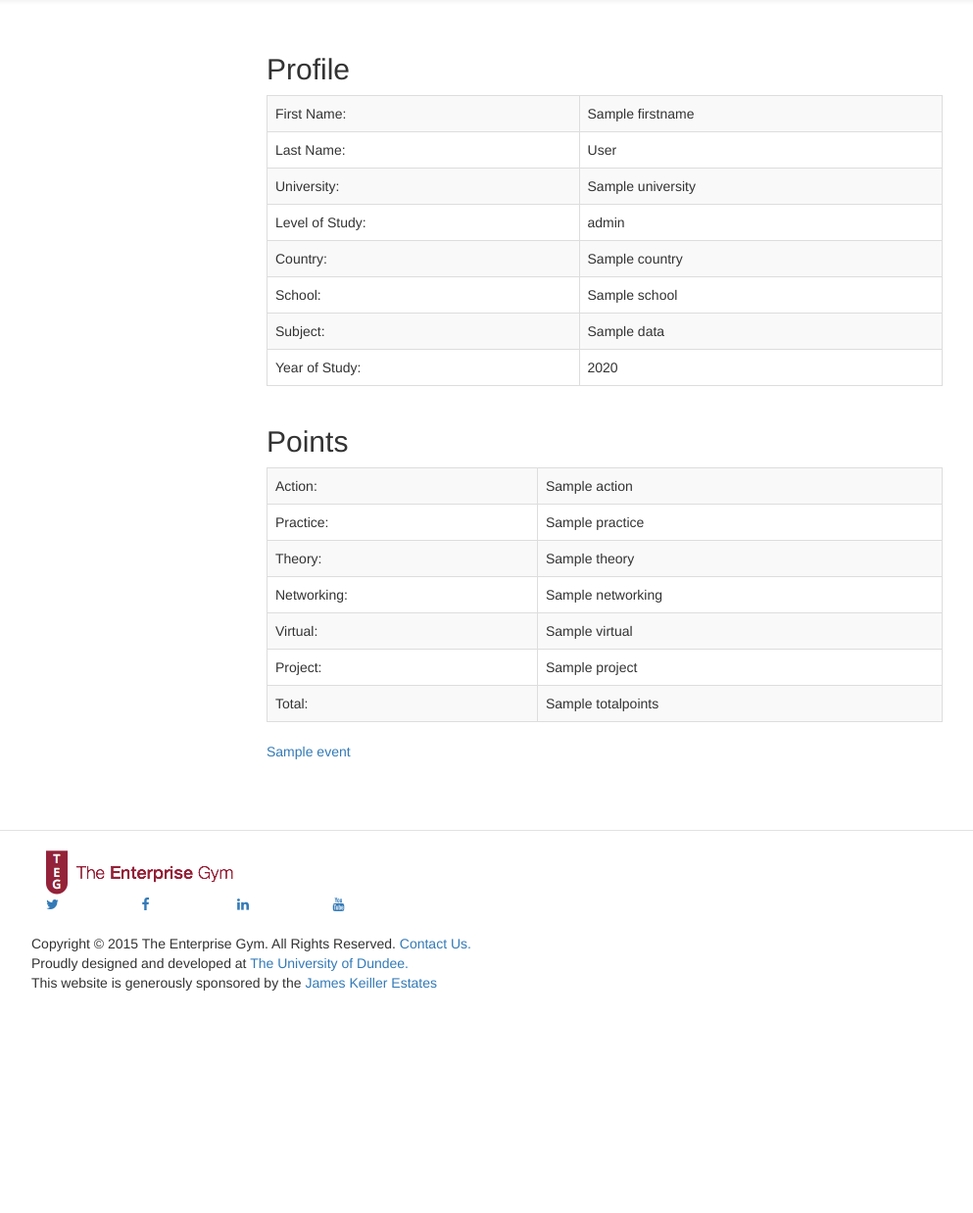
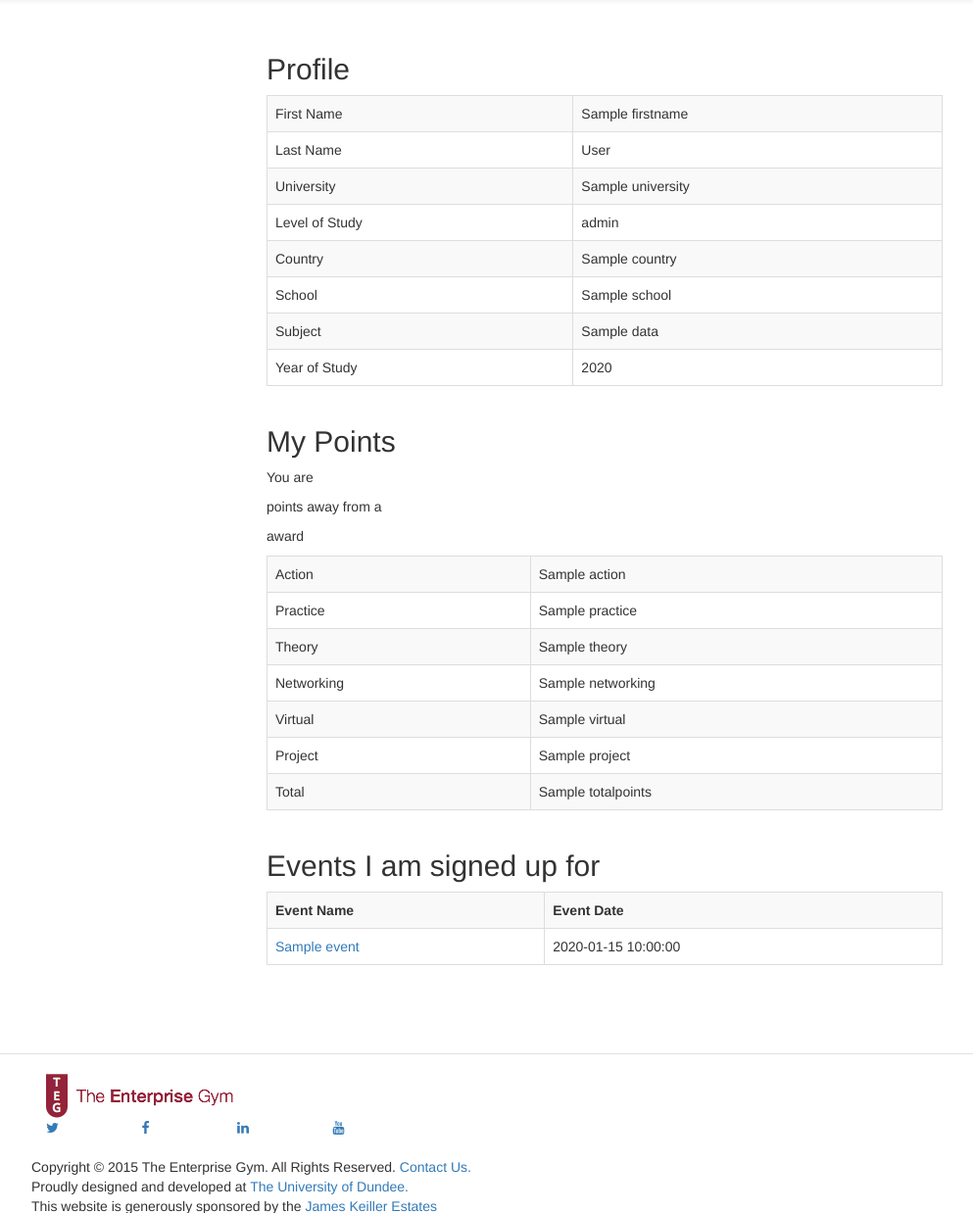
Before and after one commit to jslvtr/AC41004-Team-2, a Flask app: template src/templates/user-profile.html in a window 1280 px wide. Shown: the part 56-1294 px from the top of the page at 98% size, without its empty margins (23-1016 px from the left). Before the commit the page ends 1067 px from the top, so only its background shows below. Run offline with Flask 2, Linux system fonts and the light colour scheme; the template is opened without the code that fills it: most values are stand-ins (such as "Sample title", 1, 10 or a date in 2020); parts of the project's set-up code (start-up, migrations or seed data) failed here and were passed over; some libraries are stand-ins or nearby versions.

Commit message:
-removed progress bar -added events i am signed up for table

```diff
--- a/src/templates/user-profile.html
+++ b/src/templates/user-profile.html
@@ -5,31 +5,43 @@
     <h2>Profile</h2>
     <div class="table-responsive" >
         <table class="table table-striped table-bordered">
-            <tr><td>First Name:</td><td>{{profile.data['firstname']}}</td></tr>
-            <tr><td>Last Name:</td><td> {{profile.data['lastname']}} </td></tr>
-            <tr><td>University:</td><td> {{profile.data['university']}} </td></tr>
-            <tr><td>Level of Study:</td><td> {{profile.data['level']}} </td></tr>
-            <tr><td>Country:</td><td> {{profile.data['country']}} </td></tr>
-            <tr><td>School:</td><td> {{profile.data['school']}} </td></tr>
-            <tr><td>Subject:</td><td> {{profile.data['subject']}} </td></tr>
-            <tr><td>Year of Study:</td><td> {{profile.data['year']}} </td></tr>
+            <tr><td>First Name</td><td>{{profile.data['firstname']}}</td></tr>
+            <tr><td>Last Name</td><td> {{profile.data['lastname']}} </td></tr>
+            <tr><td>University</td><td> {{profile.data['university']}} </td></tr>
+            <tr><td>Level of Study</td><td> {{profile.data['level']}} </td></tr>
+            <tr><td>Country</td><td> {{profile.data['country']}} </td></tr>
+            <tr><td>School</td><td> {{profile.data['school']}} </td></tr>
+            <tr><td>Subject</td><td> {{profile.data['subject']}} </td></tr>
+            <tr><td>Year of Study</td><td> {{profile.data['year']}} </td></tr>
             </table>
-                </div>
+    </div>
 
-<h2>Points</h2>
+<h2>My Points</h2>
+    <div class="">
+        <p>You are </p> <p> points away from a </p> <p> award</p>
+    </div>
+    <div class="table-responsive">
     <table class="table table-striped table-bordered">
         {% set points = profile.data['points'] %}
-        <tr><td>Action:</td><td>{{points.action}}</td></tr>
-        <tr><td>Practice:</td><td> {{points.practice}} </td></tr>
-        <tr><td>Theory:</td><td> {{points.theory}} </td></tr>
-        <tr><td>Networking:</td><td> {{points.networking}} </td></tr>
-        <tr><td>Virtual:</td><td> {{points.virtual}} </td></tr>
-        <tr><td>Project:</td><td> {{points.project}} </td></tr>
-        <tr><td>Total:</td><td> {{totalpoints}} </td></tr>
+        <tr><td>Action</td><td> {{ points.action }} </td></tr>
+        <tr><td>Practice</td><td> {{points.practice}} </td></tr>
+        <tr><td>Theory</td><td> {{points.theory}} </td></tr>
+        <tr><td>Networking</td><td> {{points.networking}} </td></tr>
+        <tr><td>Virtual</td><td> {{points.virtual}} </td></tr>
+        <tr><td>Project</td><td> {{points.project}} </td></tr>
+        <tr><td>Total</td><td> {{totalpoints}} </td></tr>
     </table>
+    </div>
 
+<h2>Events I am signed up for</h2>
+    <div class="responsive">
+        <table class="table table-bordered table-striped">
+            <tr><td><b>Event Name</b></td><td><b>Event Date</b></td></tr>
     {% for event in events %}
-    <a href="/event/{{event._id}}">{{event.title}}</a><br>
+    <tr><td><a href="/event/{{event._id}}">{{ event.title }}</a></td><td>{{ event.date}} {#event.date.strftime("%d-%m-%Y at %H:%M)#} </td></tr>
+
     {% endfor %}
+    </table>
+    </div>
 {% endif %}
     </div>
```
